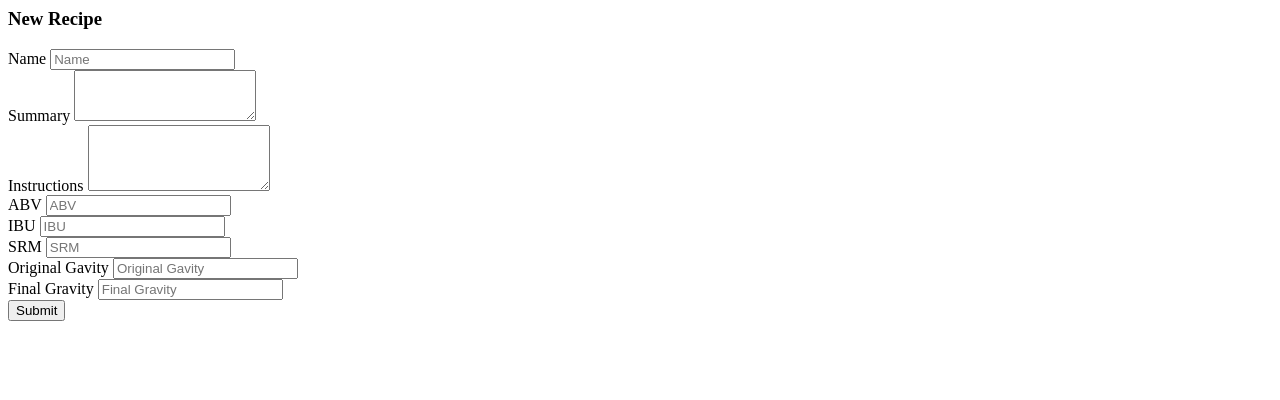
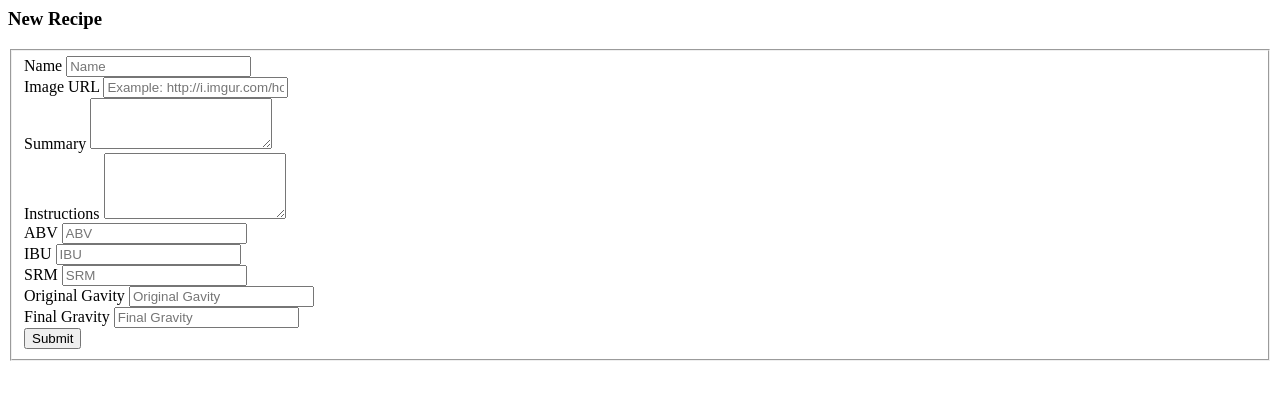
Before and after one commit to ddobson/brewr, a Node project: template assets/scripts/templates/recipes/new-recipe-form.handlebars in a window 1280 px wide. Shown: the top 400 px of the page. Run offline with Node 20 templates, Linux system fonts and the light colour scheme; the template is opened without the code that fills it, so the values that code supplies are empty.

Commit message:
Ajax to make a recipe (without ingredients)
Event handler and Ajax call to server to create a recipe

```diff
--- a/assets/scripts/templates/recipes/new-recipe-form.handlebars
+++ b/assets/scripts/templates/recipes/new-recipe-form.handlebars
@@ -2,38 +2,43 @@
   <h3 class="panel-title">New Recipe</h3>
 </div>
 <div class="panel-body">
-  <form>
+  <form id="new-recipe-form">
+    <fieldset>
       <div class="form-group required">
         <label for="recipeName">Name</label>
-      <input name="recipe[name]" type="text" class="form-control" id="exampleInputEmail1" placeholder="Name">
+        <input name="recipe[name]" type="text" class="form-control" id="recipe-name" placeholder="Name">
+      </div>
+      <div class="form-group required">
+        <label for="recipeName">Image URL</label>
+        <input name="recipe[image_url]" type="text" class="form-control" id="recipe-image-url" placeholder="Example: http://i.imgur.com/homebrew.jpg">
       </div>
       <div class="form-group">
         <label for="recipeSummary">Summary</label>
-      <textarea name="recipe[summary]" class="form-control" rows="3"></textarea>
+        <textarea id="recipe-summary" name="recipe[summary]" class="form-control" rows="3"></textarea>
       </div>
       <div class="form-group">
         <label for="recipeInstructions">Instructions</label>
-      <textarea name="recipe[instructions]" class="form-control" rows="4"></textarea>
+        <textarea id="recipe-instructions" name="recipe[instructions]" class="form-control" rows="4"></textarea>
       </div>
       <div class="form-group">
         <label for="recipeName">ABV</label>
-      <input name="recipe[abv]" type="number" class="form-control" id="recipeABV" placeholder="ABV">
+        <input id="recipe-abv" name="recipe[abv]" type="text" class="form-control" placeholder="ABV">
       </div>
       <div class="form-group">
         <label for="recipeName">IBU</label>
-      <input name="recipe[ibu]" type="number" class="form-control" id="recipeIBU" placeholder="IBU">
+        <input id="recipe-ibu" name="recipe[ibu]" type="text" class="form-control" placeholder="IBU">
       </div>
       <div class="form-group">
         <label for="recipeName">SRM</label>
-      <input name="recipe[srm]" type="number" class="form-control" id="recipeSRM" placeholder="SRM">
+        <input id="recipe-srm" name="recipe[srm]" type="text" class="form-control" placeholder="SRM">
       </div>
       <div class="form-group">
         <label for="recipeName">Original Gavity</label>
-      <input name="recipe[original_gravity]" type="number" class="form-control" id="recipeOriginalGravity" placeholder="Original Gavity">
+        <input id="recipe-original-gravity" name="recipe[original_gravity]" type="text" class="form-control" placeholder="Original Gavity">
       </div>
       <div class="form-group">
         <label for="recipeName">Final Gravity</label>
-      <input name="recipe[final_gravity]" type="number" class="form-control" id="recipeFinalGravity" placeholder="Final Gravity">
+        <input id="recipe-final-gravity" name="recipe[final_gravity]" type="text" class="form-control" placeholder="Final Gravity">
       </div>
       <!-- <div class="row">
         <div class="form-group">
@@ -54,6 +59,7 @@
           </div>
         </div>
       </div> -->
-    <button type="submit" class="btn btn-success">Submit</button>
+      <button id="new-recipe-submit-btn" type="submit" name="new-recipe-submit-btn" class="btn btn-success">Submit</button>
+    </fieldset>
   </form>
 </div>
```
Also changed, not shown: assets/scripts/recipes/api.js (+12 -0 lines), assets/scripts/recipes/events.js (+17 -3 lines). Lines whose indentation alone changed are shown as unchanged.
